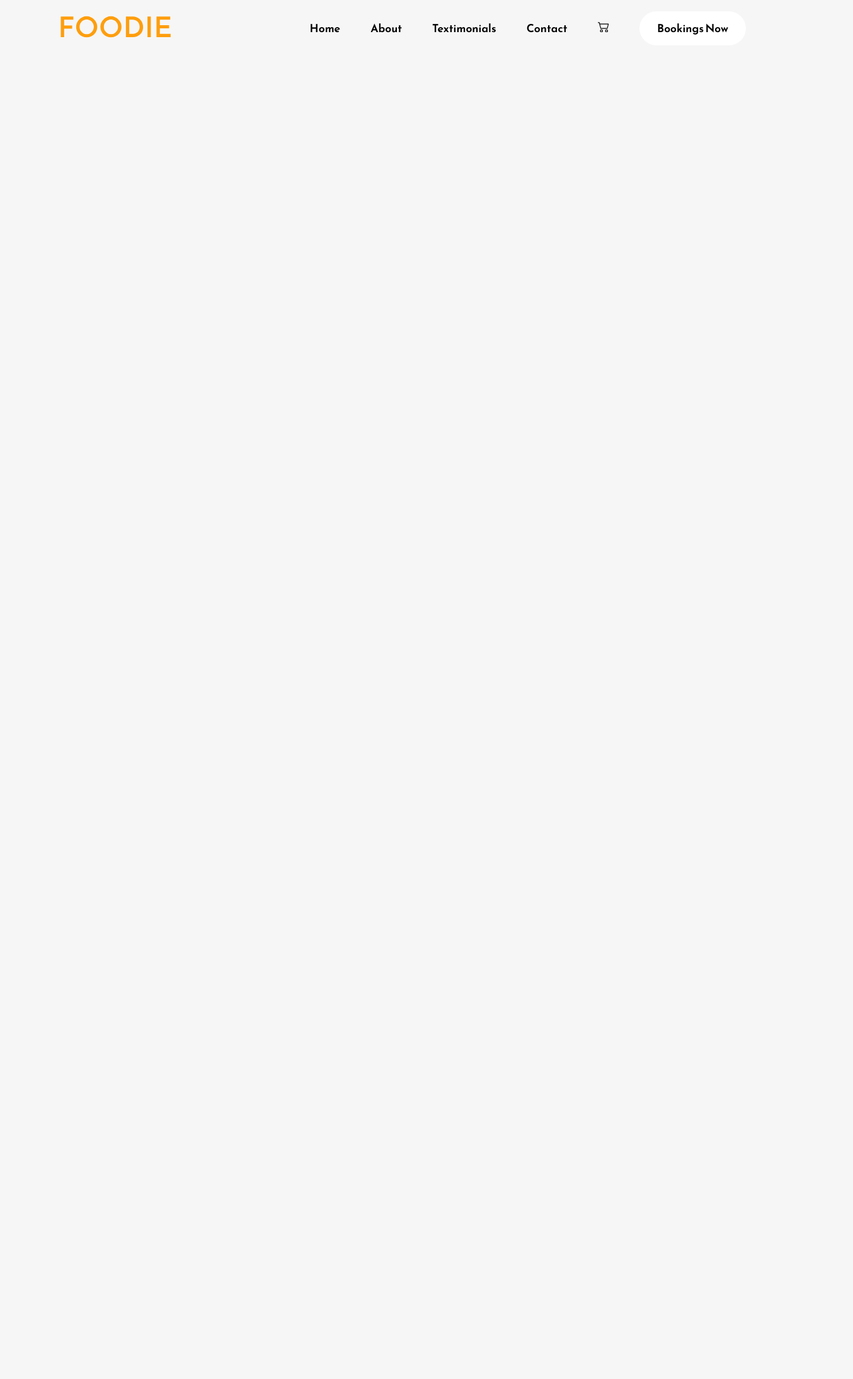
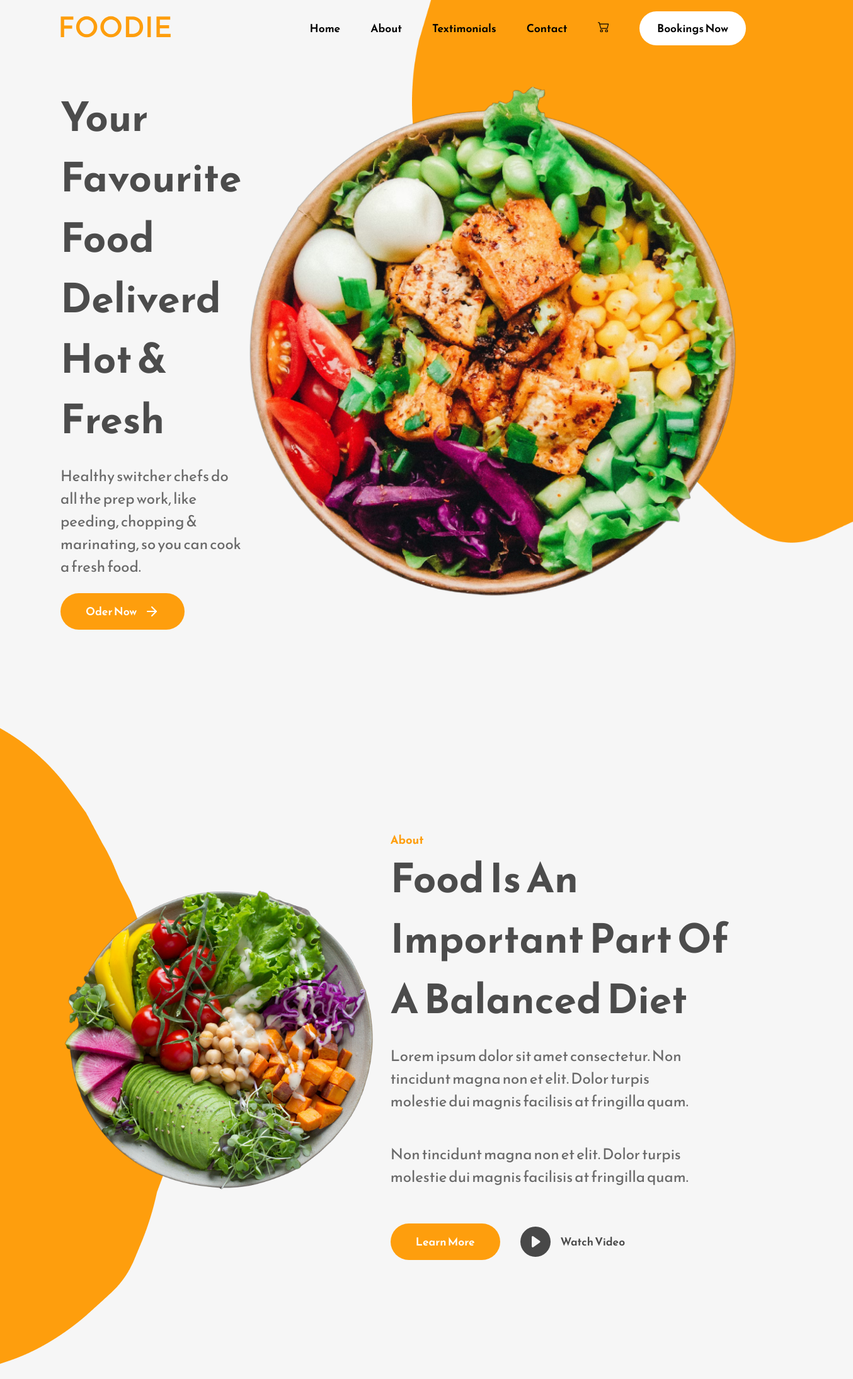
Before and after one commit to saveen99/Restaurant-landing-page-React, a React (Create React App) app: page / in a window 1280 px wide. Shown: the whole page at 63% size, 1354 px wide, since content can reach past the window. Before the commit the page ends 800 px from the top, so only its background shows below. Built offline with nearby package versions, Linux system fonts and the light colour scheme.

Commit message:
Update Files

```diff
--- a/src/App.js
+++ b/src/App.js
@@ -1,9 +1,11 @@
 import './App.css';
 import Home from './Components/Home';
+import About from './Components/About';
 
 function App() {
   return <div className="App">
     <Home/>
+    <About/>
   </div>;
 }
 
--- /dev/null
+++ b/src/Components/About.js
@@ -0,0 +1,39 @@
+import React from 'react'
+import AboutBackground from "../Assets/about-background.png";
+import AboutBackgroundImage from "../Assets/about-background-image.png";
+import { BsFillPlayCircleFill } from 'react-icons/bs';
+
+const About = () => {
+  return (
+    <div className='about-section-container'>
+        <div className='about-background-image-container'>
+            <img src={AboutBackground} alt="" />
+        </div>
+        <div className='about-section-image-container'>
+            <img src={AboutBackgroundImage} alt="" />
+        </div>
+        <div className='about-section-text-container'>
+            <p className="primary-subheading">About</p>
+            <h1 className="primary-heading">
+                Food Is An Important Part Of A Balanced Diet
+            </h1>
+            <p className="primary-text">
+                Lorem ipsum dolor sit amet consectetur. Non tincidunt magna non et
+                elit. Dolor turpis molestie dui magnis facilisis at fringilla quam.
+            </p>
+            <p className="primary-text">
+                Non tincidunt magna non et elit. Dolor turpis molestie dui magnis
+                facilisis at fringilla quam.
+            </p>
+            <div className="about-buttons-container">
+            <button className="secondary-button">Learn More</button>
+            <button className="watch-video-button">
+                <BsFillPlayCircleFill /> Watch Video
+            </button>
+            </div>
+        </div>
+    </div>
+  )
+}
+
+export default About
--- a/src/Components/Home.js
+++ b/src/Components/Home.js
@@ -1,10 +1,33 @@
 import React from 'react';
 import Navbar from './Navbar';
+import bannerbackground from "../Assets/home-banner-background.png";
+import bannerImage from "../Assets/home-banner-image.png";
+import { FiArrowRight } from 'react-icons/fi';
 
 const Home = () => {
   return (
     <div className='home-container' >
         <Navbar/>
+        <div className='home-banner-container'>
+            <div className='home-bannerImage-container'>
+                {<img src={bannerbackground} alt="" />}
+            </div>
+            <div className='home-text-section'>
+                <h1 className='primary-heading'>
+                    Your Favourite Food Deliverd Hot & Fresh
+                </h1>
+                <p className='primary-text'>
+                    Healthy switcher chefs do all the prep work, like peeding, chopping
+                    & marinating, so you can cook a fresh food.
+                </p>
+                <button className='secondary-button'>
+                    Oder Now <FiArrowRight/>
+                </button>
+            </div>
+            <div className='home-image-container'>
+                <img src={bannerImage} alt="" />
+            </div>
+        </div>
     </div>
   )
 }
```
